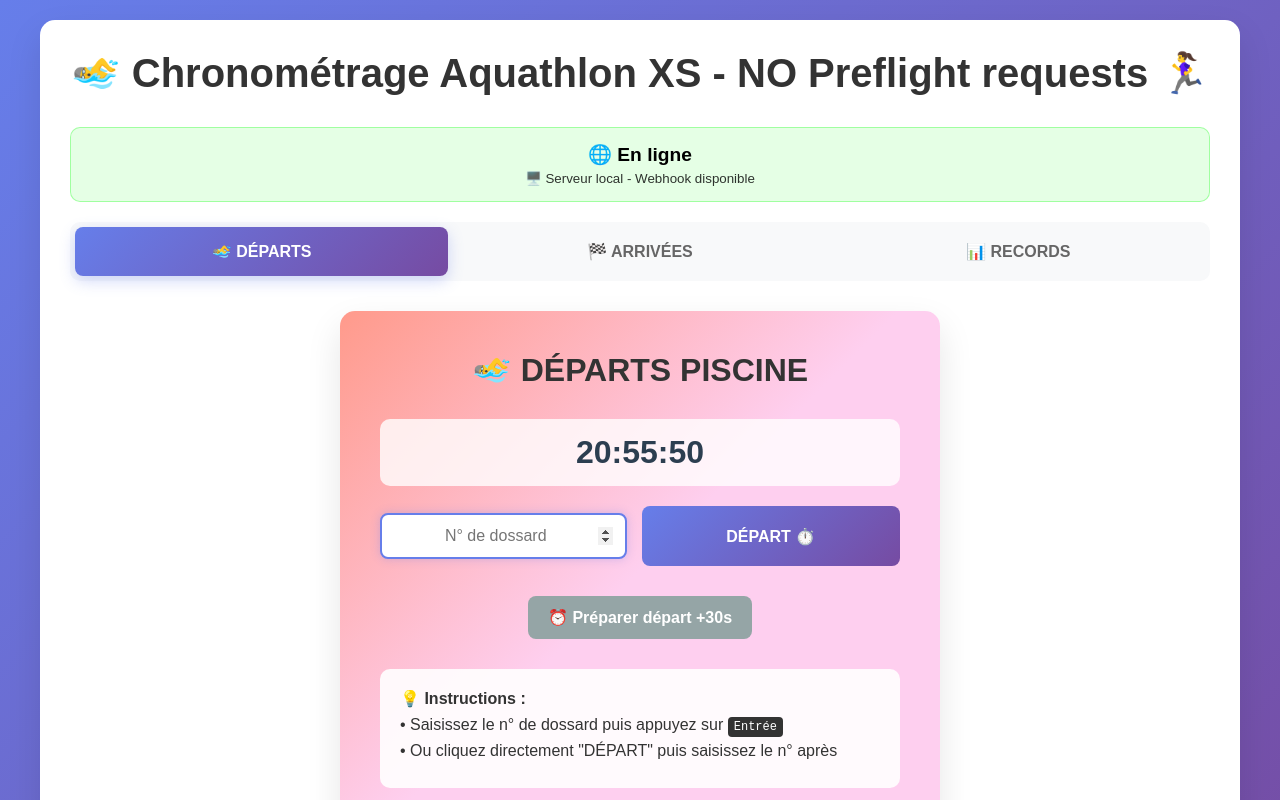
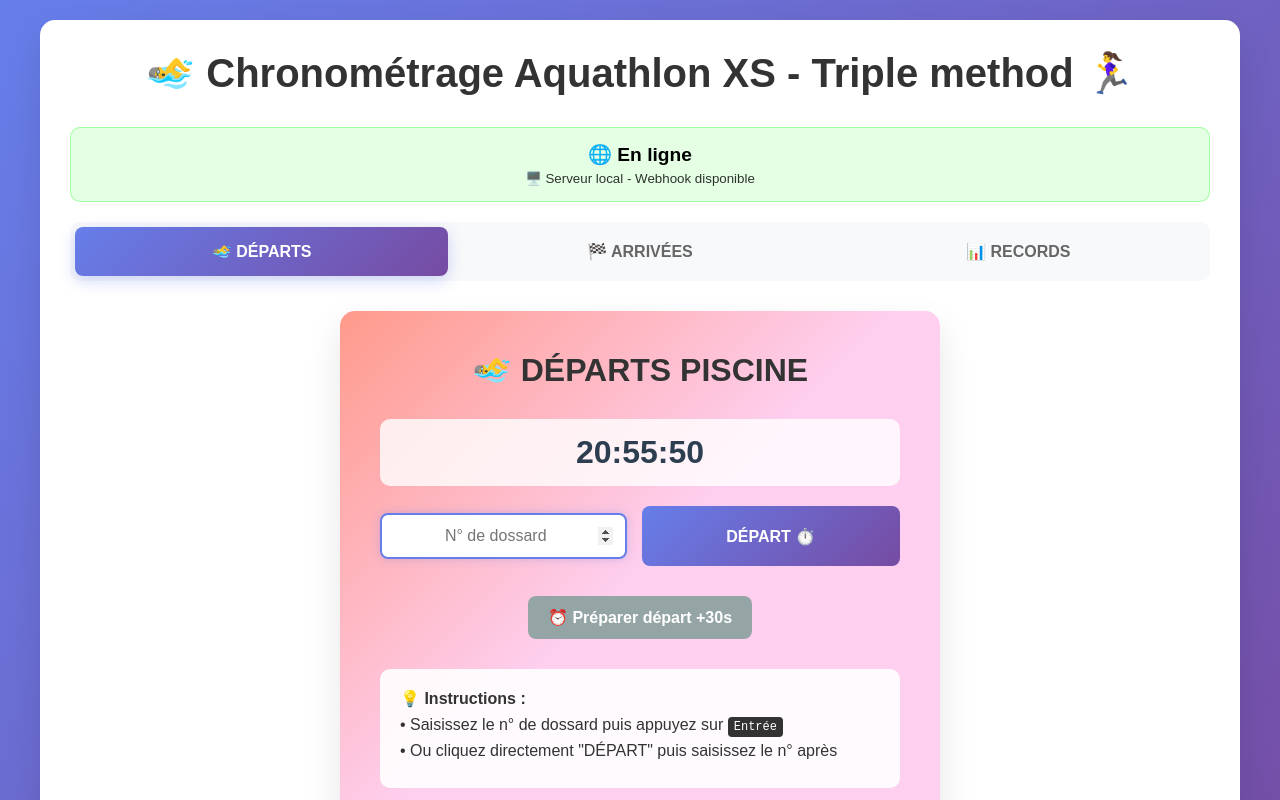
Before and after one commit to gregoireAdamT/chrono, a plain HTML site: page index.html in a window 1280 px wide. Shown: the top 800 px of the page. Drawn offline with Linux system fonts and the light colour scheme.

Commit message:
Another metghod to bypass CORS

```diff
--- a/index.html
+++ b/index.html
@@ -610,7 +610,7 @@
 </head>
 <body>
     <div class="container">
-        <h1>🏊‍♂️ Chronométrage Aquathlon XS - NO Preflight requests 🏃‍♀️</h1>
+        <h1>🏊‍♂️ Chronométrage Aquathlon XS - Triple method 🏃‍♀️</h1>
 
         <div id="alert-container"></div>
 
```
